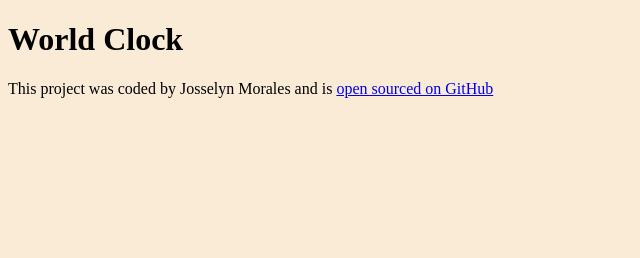
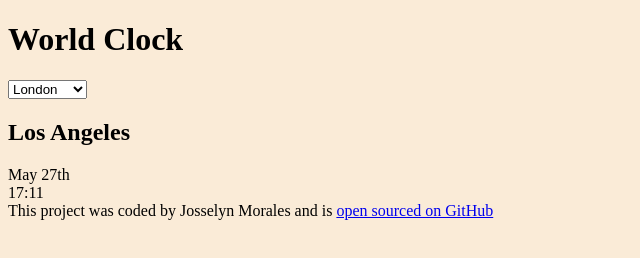
Before and after one commit to JocelyneMorales/world-clock, a plain HTML site: page index.html in a window 1280 px wide. Shown: the whole page, without its empty margins (0-640 px from the left). Drawn offline with Linux system fonts and the light colour scheme.

Commit message:
Added the basic html

```diff
--- a/index.html
+++ b/index.html
@@ -7,7 +7,21 @@
     <link rel="stylesheet" href="css/style.css" />
   </head>
   <body>
-    <h1>World Clock</h1>
+    <div class="container">
+      <h1>World Clock</h1>
+      <select>
+        <option value="">London</option>
+        <option value="">Madrid</option>
+        <option value="">Lisbon</option>
+        <option value="">New York</option>
+        <option value="">Berlin</option>
+      </select>
+      <div class="city">
+        <h2>Los Angeles</h2>
+        <div class="date">May 27th</div>
+        <div class="time">17:11</div>
+      </div>
+    </div>
     <footer>
       This project was coded by Josselyn Morales and is
       <a href="https://github.com/JocelyneMorales" target="_blank"
```
